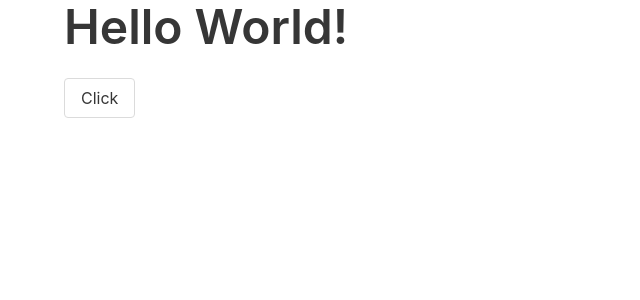
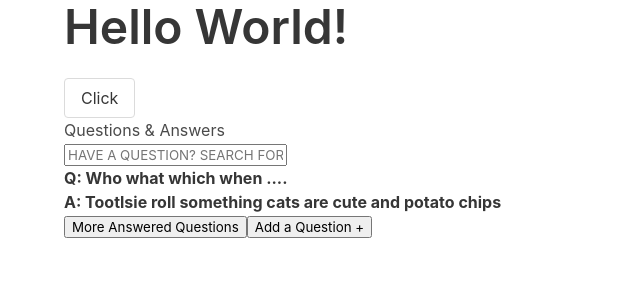
Before and after one commit to tigris-fec/fec-greenfield, a React (Create React App) app: page /questions in a window 1280 px wide. Shown: the top 300 px of the page, without its empty margins (0-640 px from the left). Built offline with nearby package versions, Linux system fonts and the light colour scheme.

Commit message:
Add question & answers template, component for question, and answer

```diff
--- a/src/components/DummyComponent.jsx
+++ b/src/components/DummyComponent.jsx
@@ -1,5 +1,5 @@
 import React, { Component } from "react";
-
+import QA from "../components/questions-&-answers/QA.jsx"
 const DummyComponent = props => {
   return (
     <div className="container">
@@ -7,6 +7,7 @@ const DummyComponent = props => {
       <button className="button" onClick={props.handleFunc}>
         Click
       </button>
+      <QA />
     </div>
   );
 };
--- a/src/components/questions-&-answers/QA.jsx
+++ b/src/components/questions-&-answers/QA.jsx
@@ -1,8 +1,19 @@
 import React from "react";
+import { render } from "enzyme";
 
 
 const QA = () =>{
 
+    return (
+        <div>
+            <h5>{"Questions & Answers"}</h5>
+            <input type = "text" placeholder = "HAVE A QUESTION? SEARCH FOR ANSWERS..."/>
+            <p><strong>Q: Who what which when ....</strong></p>
+            <p><strong>A: Tootlsie roll something cats are cute and potato chips</strong></p>
+            <button>More Answered Questions</button>
+            <button>Add a Question +</button>
+        </div>
+    );
 }
 
 export default QA;
```
Also changed, not shown: src/components/questions-&-answers/AnswerUnit.jsx (added, +25 -0 lines), src/components/questions-&-answers/QuestionUnit.jsx (added, +26 -0 lines), 1 other file (tests, documents, lock files or other folders).
